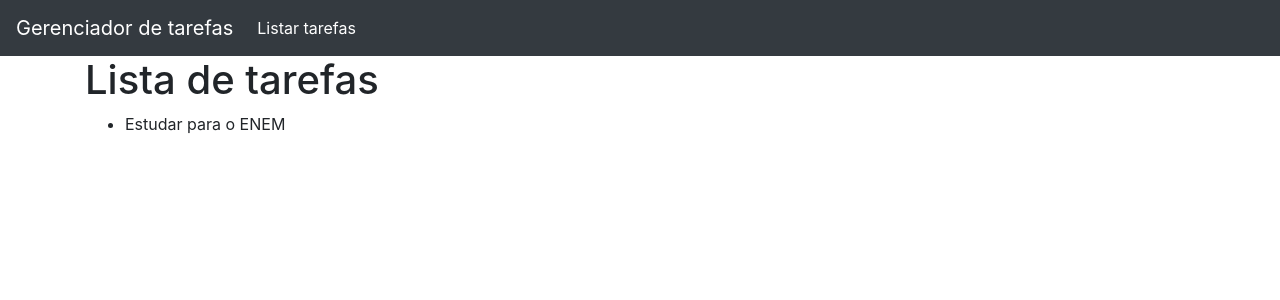
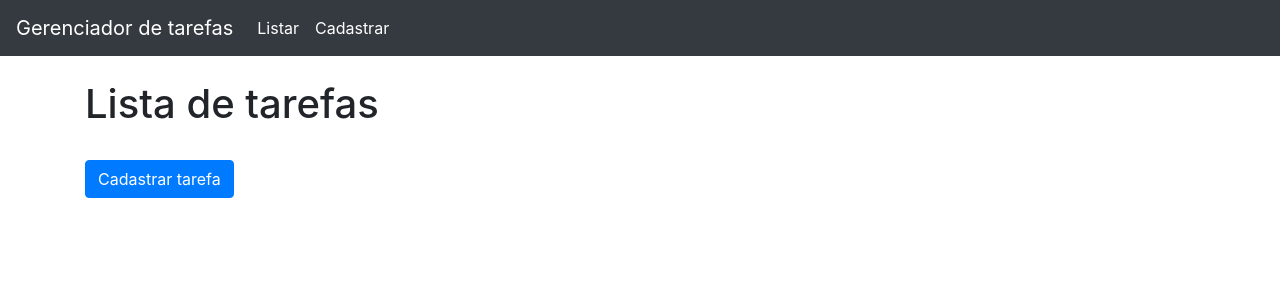
Before and after one commit to mateus-oliveira/gerenciador-de-tarefas, a Django app: page /listar_tarefas/ in a window 1280 px wide. Shown: the top 300 px of the page. Run offline with Django 3.2, Linux system fonts and the light colour scheme; data that the repository does not hold is empty; some libraries are stand-ins or nearby versions.

Commit message:
Atualizar tarefas/ Remover tarefas

```diff
--- a/gerenciador_tarefas/app/entidades/tarefa.py
+++ b/gerenciador_tarefas/app/entidades/tarefa.py
@@ -1,4 +1,4 @@
-class Tarefa():
+class Tarefa:
     def __init__(self, titulo, descricao, data_expiracao, prioridade):
         self.__titulo = titulo
         self.__descricao = descricao
--- a/gerenciador_tarefas/app/services/tarefa_service.py
+++ b/gerenciador_tarefas/app/services/tarefa_service.py
@@ -7,3 +7,20 @@ def cadastrar_tarefa(tarefa):
         data_expiracao=tarefa.data_expiracao,
         prioridade=tarefa.prioridade,
     )
+
+def listar_tarefas():
+    return Tarefa.objects.all()
+
+def listar_tarefa_id(id):
+    return Tarefa.objects.get(id=id)
+
+def editar_tarefa(tarefa_db, tarefa_nova):
+    tarefa_db.titulo = tarefa_nova.titulo
+    tarefa_db.descricao = tarefa_nova.descricao
+    tarefa_db.data_expiracao = tarefa_nova.data_expiracao
+    tarefa_db.prioridade = tarefa_nova.prioridade
+    tarefa_db.save(force_update=True)
+
+def remover_tarefa(tarefa_db):
+    tarefa_db.delete()
+    return
--- a/gerenciador_tarefas/app/templates/base.html
+++ b/gerenciador_tarefas/app/templates/base.html
@@ -22,7 +22,10 @@
             <div class="collapse navbar-collapse" id="navbarNav">
                 <ul class="navbar-nav">
                     <li class="nav-item active">
-                        <a class="nav-link" href="{% url 'listar_tarefas' %}">Listar tarefas</a>
+                        <a class="nav-link" href="{% url 'listar_tarefas' %}">Listar</a>
+                    </li>
+                    <li class="nav-item active">
+                        <a class="nav-link" href="{% url 'cadastrar_tarefa' %}">Cadastrar</a>
                     </li>
                 </ul>
             </div>
--- a/gerenciador_tarefas/app/templates/tarefas/form_tarefa.html
+++ b/gerenciador_tarefas/app/templates/tarefas/form_tarefa.html
@@ -2,6 +2,9 @@
 {% load meus_filtros %}
 
 {% block conteudo %}
+    <br/>
+    <h1>{{titulo}}</h1>
+    <br />
     <form method="post">
         {% csrf_token %}
         <div class="form-group">
@@ -26,7 +29,7 @@
         </div>
 
         <div class="form-group">
-            <input type="submit" value="Salvar">
+            <input class="btn btn-primary mb-3" type="submit" value="Salvar">
         </div>
     </form>
 {% endblock conteudo %}
--- a/gerenciador_tarefas/app/templates/tarefas/listar_tarefas.html
+++ b/gerenciador_tarefas/app/templates/tarefas/listar_tarefas.html
@@ -1,8 +1,25 @@
 {% extends 'base.html' %}
 
 {% block conteudo %}
+    <br/>
     <h1>Lista de tarefas</h1>
-    <ul>
-        <li>{{ nome }}</li>
-    </ul>
+    <br />
+    {% for tarefa in tarefas %}
+    <div class="card mb-3">
+        <div class="card-header">
+            {{ tarefa.get_prioridade_display }}
+        </div>
+        <div class="card-body">
+            <h5 class="card-title">{{ tarefa.titulo }}</h5>
+            <p class="card-text">{{ tarefa.descricao }}</p>
+            <hr/>
+            <a href="{% url 'editar_tarefa' tarefa.id %}">Alterar tarefa</a>
+            <br/>
+            <a href="{% url 'remover_tarefa' tarefa.id %}">Remover tarefa</a>
+        </div>
+    </div>
+    {% endfor %}
+    <a href="{% url 'cadastrar_tarefa'%}">
+        <input type="button" class="btn btn-primary mb-3" value="Cadastrar tarefa">
+    </a>
 {% endblock conteudo %}
--- a/gerenciador_tarefas/app/urls.py
+++ b/gerenciador_tarefas/app/urls.py
@@ -3,5 +3,7 @@ from .views import *
 
 urlpatterns = [
     path('listar_tarefas/', listar_tarefas, name='listar_tarefas'),
-    path('cadastrar_tarefas/', cadastrar_tarefa, name='cadastrar_tarefa'),
+    path('cadastrar_tarefa/', cadastrar_tarefa, name='cadastrar_tarefa'),
+    path('editar_tarefa/<int:id>', editar_tarefa, name='editar_tarefa'),
+    path('remover_tarefa/<int:id>', remover_tarefa, name='remover_tarefa'),
 ]
--- a/gerenciador_tarefas/app/views.py
+++ b/gerenciador_tarefas/app/views.py
@@ -6,8 +6,8 @@ from .services import tarefa_service
 # Create your views here.
 
 def listar_tarefas(request):
-    nome_tarefa = "Estudar para o ENEM"
-    return render(request, 'tarefas/listar_tarefas.html', {"nome": nome_tarefa})
+    tarefas = tarefa_service.listar_tarefas()
+    return render(request, 'tarefas/listar_tarefas.html', {"tarefas": tarefas})
 
 def cadastrar_tarefa(request):
     if request.method == 'POST':
@@ -28,4 +28,50 @@ def cadastrar_tarefa(request):
     else:
         form_tarefa = TarefaForm()
 
-    return render(request, 'tarefas/form_tarefa.html', {"form_tarefa": form_tarefa})
+    return render(
+        request,
+        'tarefas/form_tarefa.html',
+        {
+            "form_tarefa": form_tarefa,
+            "titulo": 'Cadastrar tarefa',
+        }
+    )
+
+def editar_tarefa(request, id):
+    tarefa_db = tarefa_service.listar_tarefa_id(id)
+    form_tarefa = TarefaForm(request.POST or None, instance=tarefa_db)
+    if form_tarefa.is_valid():
+        titulo = form_tarefa.cleaned_data["titulo"]
+        descricao = form_tarefa.cleaned_data["descricao"]
+        data_expiracao = form_tarefa.cleaned_data["data_expiracao"]
+        prioridade = form_tarefa.cleaned_data["prioridade"]
+        tarefa_nova = Tarefa(
+            titulo=titulo,
+            descricao=descricao,
+            data_expiracao=data_expiracao,
+            prioridade=prioridade,
+        )
+        tarefa_service.editar_tarefa(tarefa_db, tarefa_nova)
+        return redirect('listar_tarefas')
+    return render(
+        request,
+        'tarefas/form_tarefa.html',
+        {
+            "form_tarefa": form_tarefa,
+            "titulo": 'Editar tarefa',
+        }
+    )
+
+def remover_tarefa(request, id):
+    tarefa_db = tarefa_service.listar_tarefa_id(id)
+    if request.method == "POST":
+        tarefa_service.remover_tarefa(tarefa_db)
+        return redirect('listar_tarefas')
+    return render(
+        request,
+        'tarefas/confirma_exclusao.html',
+        {
+            "tarefa": tarefa_db,
+            "titulo": 'Excluir tarefas',
+        }
+    )
```
Also changed, not shown: gerenciador_tarefas/app/templates/tarefas/confirma_exclusao.html (added, +21 -0 lines).
